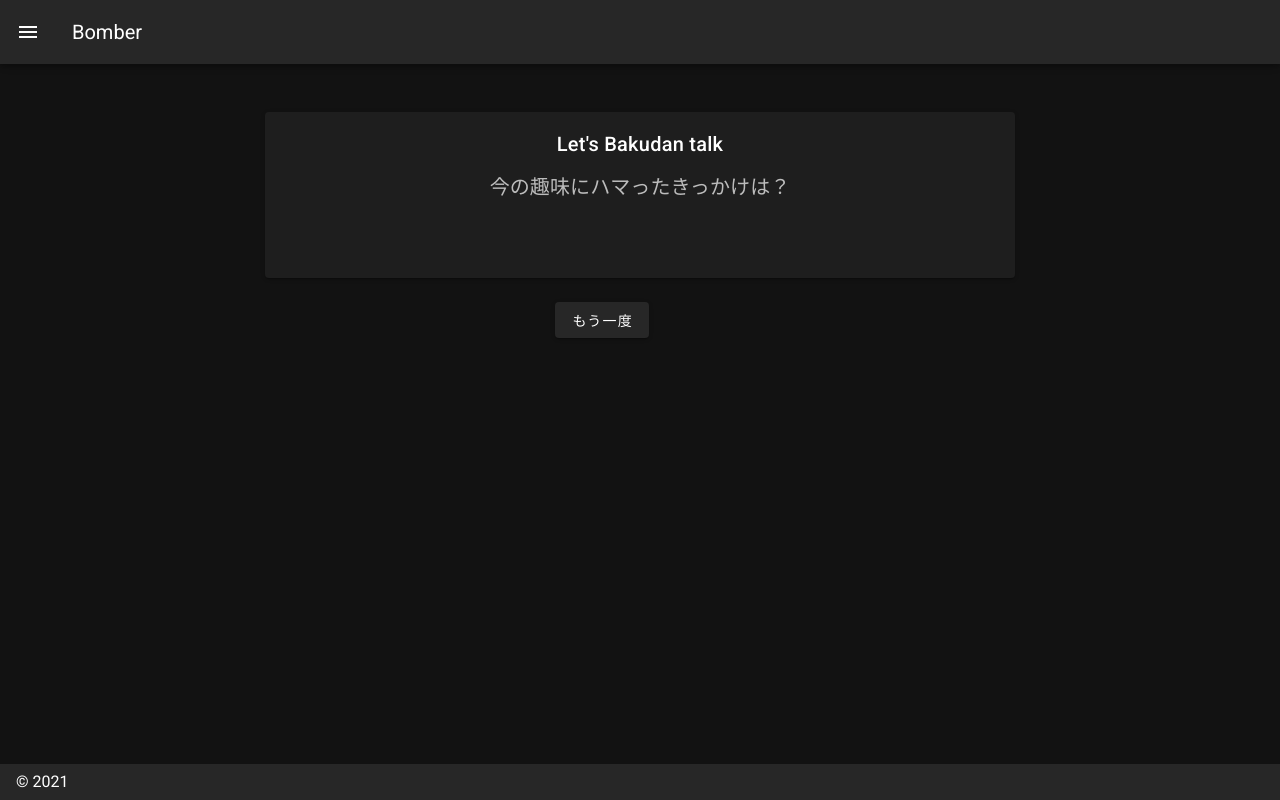
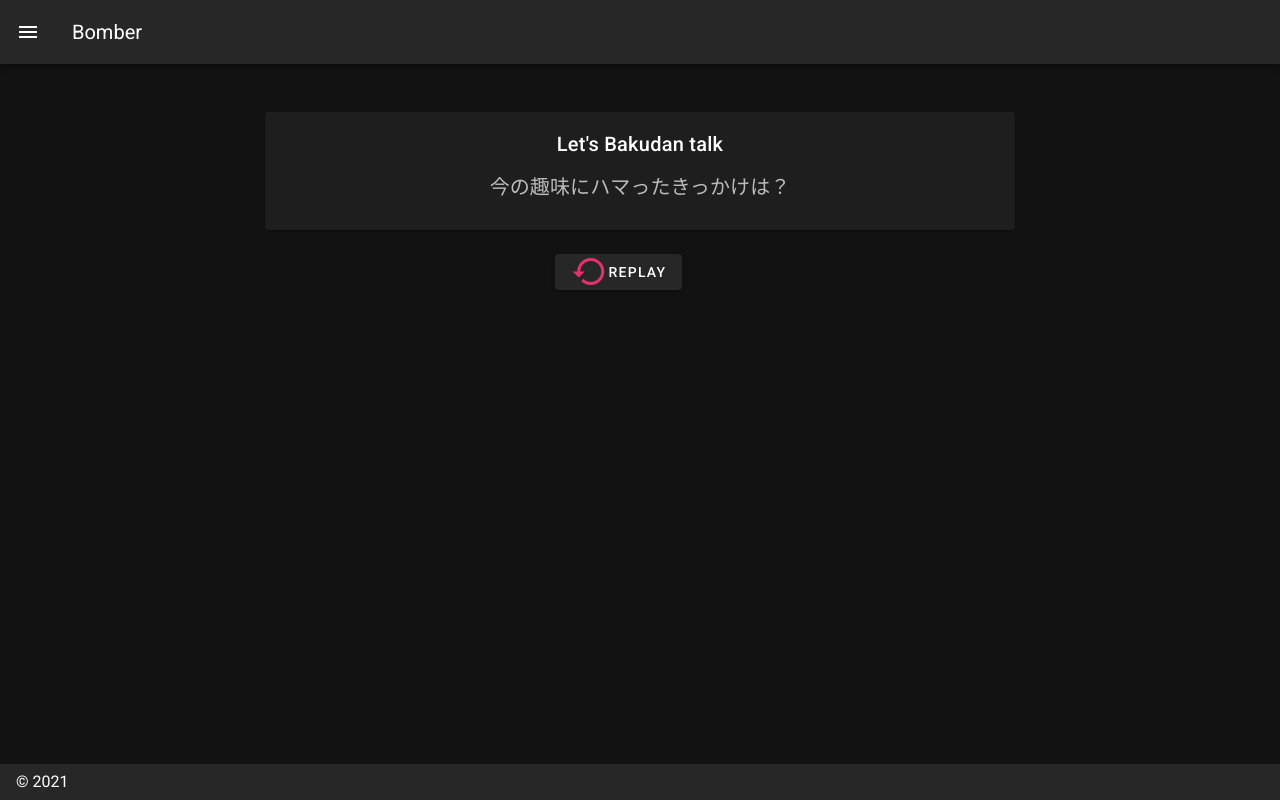
Before and after one commit to wkn816/BakudanTalk, a Nuxt app: page /lucky in a window 1280 px wide. Built offline with nearby package versions, Linux system fonts and the light colour scheme.

Commit message:
fix-ボタン変更

```diff
--- a/pages/lucky.vue
+++ b/pages/lucky.vue
@@ -5,12 +5,9 @@
         <v-col cols="12" offset-sm="1" sm="4" offset-md="2" md="8">
             <img :src="image_src" />
             <v-card v-if="test">
-              <v-card-title primary-title class="justify-center">Let's Bakudan talk</v-card-title>
+              <v-card-title class="justify-center">Let's Bakudan talk</v-card-title>
               <v-card-text>
                 <p class="theme-text">{{ test }}</p>
-              </v-card-text>
-              <v-card-text>
-                <p class="theme-text">{{ test2 }}</p>
               </v-card-text>
             </v-card>
         </v-col>
@@ -18,7 +15,11 @@
 
       <v-row>
         <v-col cols="12" offset-sm="1" sm="4" offset-md="5" md="4">
-              <v-btn v-if="test" to="/" nuxt>もう一度</v-btn>
+              <v-btn v-if="test" to="/" nuxt>
+              <v-icon large color=#e53170>
+            mdi-restore
+          </v-icon>
+              REPLAY</v-btn>
         </v-col>
       </v-row>
 
```
